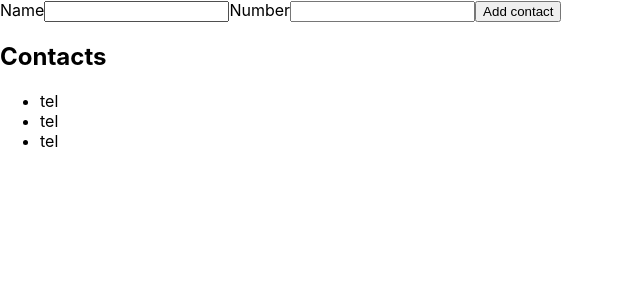
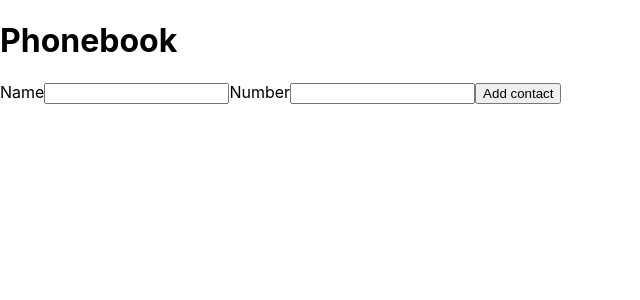
Before and after one commit to capricornus44/goit-react-hw-02-phonebook, a React (Create React App) app: page / in a window 1280 px wide. Shown: the top 300 px of the page, without its empty margins (0-640 px from the left). Built offline with nearby package versions, Linux system fonts and the light colour scheme.

Commit message:
Add function that render new contact

```diff
--- a/src/App.js
+++ b/src/App.js
@@ -1,39 +1,32 @@
 import React, { Component } from "react"
-import From from "./components/Form"
+import Form from "./components/Form"
+import ContactList from "./components/ContactList"
 import { v4 as uuidv4 } from "uuid"
 
 class App extends Component {
-  nameInputId = uuidv4()
+  // nameInputId = uuidv4()
+  // numberInputId = uuidv4()
 
   state = {
     contacts: [],
   }
 
-  // contact = [
-  //   { name: "", id: null },
-  //   { name: "", id: null },
-  //   { name: "", id: null },
-  //   { name: "", id: null },
-  // ]
+  handleAddContact = (data) => {
+    const newContact = { ...data, id: uuidv4() }
 
-  // handleAddContact = (event) => {
-  //   const { contacts, name } = this.state
-  //   contacts.push(name)
-  //   console.log(contacts)
-  // }
+    this.setState((prevState) => ({
+      contacts: [newContact, ...prevState.contacts],
+    }))
+  }
 
   render() {
+    const { contacts } = this.state
+
     return (
       <>
-        <From />
-        <div>
-          <h2>Contacts</h2>
-          <ul>
-            <li>tel</li>
-            <li>tel</li>
-            <li>tel</li>
-          </ul>
-        </div>
+        <h1>Phonebook</h1>
+        <Form onSubmit={this.handleAddContact} />
+        <ContactList contacts={contacts} />
       </>
     )
   }
--- a/src/components/Form/Form.jsx
+++ b/src/components/Form/Form.jsx
@@ -1,4 +1,5 @@
 import { Component } from "react"
+
 // import css from "./Form.module.css"
 
 class Form extends Component {
@@ -15,6 +16,17 @@ class Form extends Component {
 
   handleSubmit = (event) => {
     event.preventDefault()
+
+    this.props.onSubmit(this.state)
+    this.reset()
+  }
+
+  reset = () => {
+    this.setState({
+      name: "",
+      number: "",
+      id: "",
+    })
   }
 
   render() {
```
